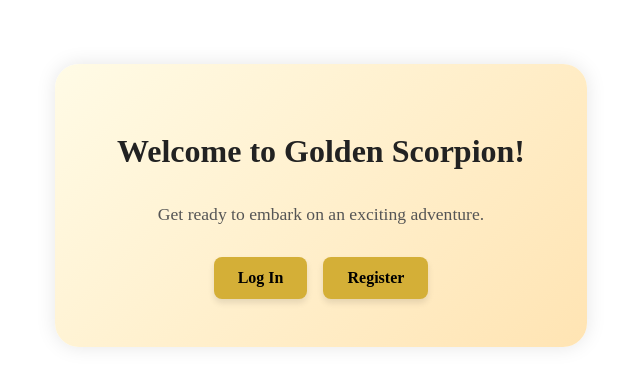
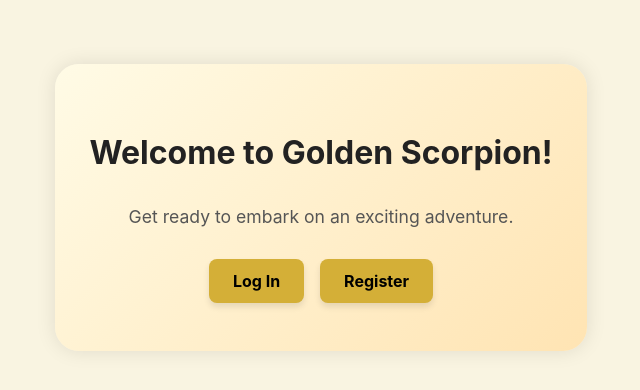
Before and after one commit to SimonasGer/golden-scorpion, a React (Create React App) app: page / in a window 1280 px wide. Shown: the top 390 px of the page, without its empty margins (319-959 px from the left). Built offline with nearby package versions, Linux system fonts and the light colour scheme.

Commit message:
clean up

```diff
--- a/public/index.html
+++ b/public/index.html
@@ -24,7 +24,7 @@
       work correctly both with client-side routing and a non-root public URL.
       Learn how to configure a non-root public URL by running `npm run build`.
     -->
-    <title>React App</title>
+    <title>Golden Scorpion</title>
   </head>
   <body>
     <noscript>You need to enable JavaScript to run this app.</noscript>
--- a/src/App.js
+++ b/src/App.js
@@ -1,3 +1,4 @@
+//TODO: Refactor everything.
 import { BrowserRouter as Router, Routes, Route, Navigate } from "react-router-dom";
 import { Analytics } from '@vercel/analytics/react';
 import { jwtDecode } from "jwt-decode";
--- a/src/components/Game/header.scss
+++ b/src/components/Game/header.scss
@@ -1,3 +1,9 @@
+body {
+    font-family: 'Inter', sans-serif !important;
+    background-color: #f9f4e1 !important;
+    color: #2e1e0f;
+}
+
 .header {
     display: flex;
     justify-content: space-between;
--- a/src/components/Game/hire/HireMercs.jsx
+++ b/src/components/Game/hire/HireMercs.jsx
@@ -31,9 +31,8 @@ export const HireMercs = () => {
                             Authorization: `Bearer ${token}`
                         }
                     })
-                setMercs(res.data.data.mercs)
-                setGold(res.data.data.gold)
-                console.log("Fetched data:", res.data.data);
+                setMercs(res.data.data.mercs);
+                setGold(res.data.data.gold);
             } catch (err) {
                 console.error(err)
                 setError("Failed to fetch mercenaries.")
--- a/src/components/Game/missions/AcceptedMissions.jsx
+++ b/src/components/Game/missions/AcceptedMissions.jsx
@@ -19,8 +19,7 @@ export const AcceptedMissions = () => {
                             Authorization: `Bearer ${token}`
                         }
                     })
-                console.log(res)
-                setMissions(res.data.data)
+                setMissions(res.data.data);
             } catch (err) {
                 console.error(err)
                 setError("Failed to fetch mercenaries.")
--- a/src/components/Game/missions/GeneratedMissions.jsx
+++ b/src/components/Game/missions/GeneratedMissions.jsx
@@ -20,7 +20,6 @@ export const GeneratedMissions = () => {
                         }
                     })
                 setMissions(res.data.data)
-                console.log(res.data.data)
             } catch (err) {
                 console.error(err)
                 setError("Failed to fetch mercenaries.")
--- a/src/components/Game/missions/MissionLog.jsx
+++ b/src/components/Game/missions/MissionLog.jsx
@@ -18,7 +18,6 @@ export const MissionLog = () => {
                             Authorization: `Bearer ${token}`
                         }
                     });
-                console.log("Fetched mission log:", res.data.data);
                 setMissions(res.data.data);
             } catch (err) {
                 console.error(err);
--- a/src/components/Game/missions/MissionMercs.jsx
+++ b/src/components/Game/missions/MissionMercs.jsx
@@ -29,7 +29,6 @@ export const MissionMercs = (props) => {
                             props.setError2("");
                         }
                         props.setWage(nextWage);
-                        console.log("click")
                         props.setSentMercs(prev => {
                             return isChecked ? [...prev, id] : prev.filter(m => m !== id);
                         });
--- a/src/components/Game/missions/MissionPage.jsx
+++ b/src/components/Game/missions/MissionPage.jsx
@@ -61,7 +61,6 @@ export const MissionPage = () => {
                         Authorization: `Bearer ${token}`
                     }
                 });
-                console.log("Fetched mercenaries:", res.data.data.mercs);
                 setMercs(res.data.data.mercs);
             } catch (err) {
                 console.error("Failed to fetch mercenaries:", err);
--- a/src/components/TitleScreen/auth/Login.jsx
+++ b/src/components/TitleScreen/auth/Login.jsx
@@ -28,7 +28,6 @@ export const Login = () => {
             password: formData.password,
         })
         localStorage.setItem("token", res.data.data.token)
-        console.log(res.data.data.token)
         navigate("/game")
         } catch (err) {
         console.error(err)
--- a/src/components/TitleScreen/auth/auth.scss
+++ b/src/components/TitleScreen/auth/auth.scss
@@ -1,3 +1,9 @@
+body {
+    font-family: 'Inter', sans-serif;
+    background-color: #f9f4e1;
+    color: #2e1e0f;
+}
+
 .auth-form {
     max-width: 400px;
     margin: 2rem auto;
--- a/src/components/TitleScreen/gameStart.scss
+++ b/src/components/TitleScreen/gameStart.scss
@@ -1,3 +1,9 @@
+body {
+    font-family: 'Inter', sans-serif;
+    background-color: #f9f4e1;
+    color: #2e1e0f;
+}
+
 .game-start {
     display: flex;
     flex-direction: column;
```
Also changed, not shown: 1 other file (tests, documents, lock files or other folders).
